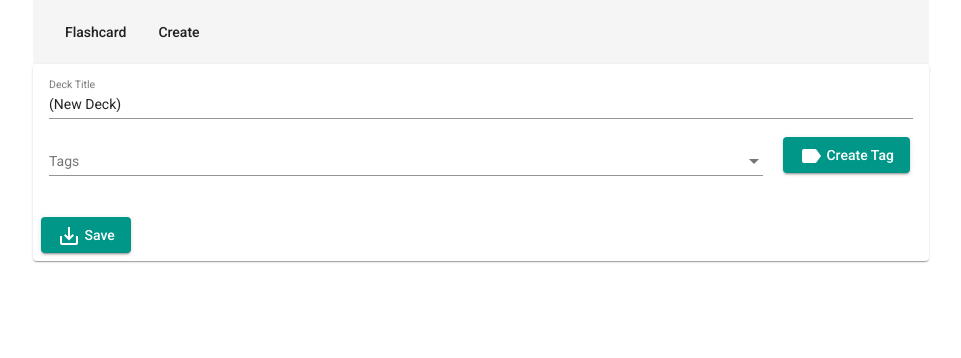
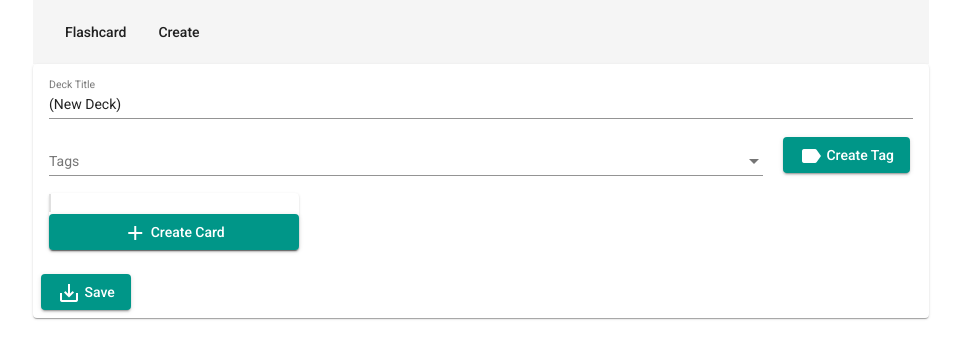
Before and after one commit to Hosch250/Flashcard, an Angular app in the folder Flashcard/ClientApp/: page /create in a window 1280 px wide. Shown: the top 358 px of the page, without its empty margins (159-1120 px from the left). Built offline with nearby package versions, Linux system fonts and the light colour scheme.

Commit message:
Next steps

```diff
--- a/Flashcard/ClientApp/src/app/create/create.component.html
+++ b/Flashcard/ClientApp/src/app/create/create.component.html
@@ -22,14 +22,14 @@
           </div>
         </div>
 
-        <!--<div fxLayout="{{ showSidebar ? 'row' : 'column' }}" fxLayoutGap="{{ showSidebar ? '20px' : '' }}">
+        <div fxLayout="{{ showSidebar ? 'row' : 'column' }}" fxLayoutGap="{{ showSidebar ? '20px' : '' }}">
           <div fxFlex="250px" *ngIf="showSidebar">
             <mat-card class="flashcard-list">
               <mat-card-content>
                 <div fxLayout="column">
                   <div fxFlex>
-                    <mat-button-toggle-group vertical [value]="selectedCard?.id || 0" (change)="setSelectedCard($event)">
-                      <mat-button-toggle *ngFor="let card of flashcardDeck?.cards" value="{{card.id}}" [checked]="card.id === selectedCard?.id">
+                    <mat-button-toggle-group vertical [value]="selectedCardId || 0" (change)="setSelectedCard($event)">
+                      <mat-button-toggle *ngFor="let card of form.get('cards').value" value="{{card.id}}" [checked]="card.id === selectedCardId">
                         {{card.label}}
                       </mat-button-toggle>
                     </mat-button-toggle-group>
@@ -43,6 +43,32 @@
               </mat-card-content>
             </mat-card>
           </div>
+
+          <div formArrayName="cards">
+            <div fxFlex *ngFor="let card of form.get('cards').controls; index as i" [formGroupName]="i">
+              <mat-card *ngIf="selectedCardId === i">
+                <mat-card-title>{{form.get('title').value}}</mat-card-title>
+                <mat-card-content>
+                  <mat-form-field>
+                    <input matInput placeholder="Card Label" formControlName="label" />
+                  </mat-form-field>
+                  <mat-form-field>
+                    <textarea matInput placeholder="Card Front" rows="4" formControlName="front"></textarea>
+                  </mat-form-field>
+                  <mat-form-field>
+                    <textarea matInput placeholder="Card Back" rows="4" formControlName="back"></textarea>
+                  </mat-form-field>
+                  <button mat-raised-button color="primary" id="delete-card" (click)="deleteCard()">
+                    <mat-icon>delete_outline</mat-icon> Delete Card
+                  </button>
+                </mat-card-content>
+              </mat-card>
+            </div>
+          </div>
+        </div>
+
+        <!--<div fxLayout="{{ showSidebar ? 'row' : 'column' }}" fxLayoutGap="{{ showSidebar ? '20px' : '' }}">
+
           <div fxFlex *ngIf="!showSidebar">
             <div fxLayout="row" class="card-select-selector">
               <div fxFlex="25px" class="menu-icon">
@@ -63,25 +89,6 @@
               </div>
             </div>
           </div>
-          <div fxFlex *ngIf="selectedCard">
-            <mat-card>
-              <mat-card-title>{{flashcardDeck?.title}}</mat-card-title>
-              <mat-card-content>
-                <mat-form-field>
-                  <input matInput placeholder="Card Label" [value]="selectedCard.label" (input)="selectedCard.label = $event.target.value" />
-                </mat-form-field>
-                <mat-form-field>
-                  <textarea matInput placeholder="Card Front" rows="4" [value]="selectedCard.front" (input)="selectedCard.front = $event.target.value"></textarea>
-                </mat-form-field>
-                <mat-form-field>
-                  <textarea matInput placeholder="Card Back" rows="4" [value]="selectedCard.back" (input)="selectedCard.back = $event.target.value"></textarea>
-                </mat-form-field>
-                <button mat-raised-button color="primary" id="delete-card" (click)="deleteCard()">
-                  <mat-icon>delete_outline</mat-icon> Delete Card
-                </button>
-              </mat-card-content>
-            </mat-card>
-          </div>
         </div>-->
       </mat-card-content>
       <mat-card-actions>
--- a/Flashcard/ClientApp/src/app/create/create.component.ts
+++ b/Flashcard/ClientApp/src/app/create/create.component.ts
@@ -4,7 +4,7 @@ import { find, remove, indexOf, findKey, includes, trim } from 'lodash';
 import { MatDialog, MatDialogRef } from '@angular/material/dialog';
 import { ActivatedRoute } from '@angular/router';
 import { BreakpointObserver, Breakpoints } from '@angular/cdk/layout';
-import { FormGroup, FormBuilder } from '@angular/forms';
+import { FormGroup, FormBuilder, FormArray } from '@angular/forms';
 
 @Component({
     selector: 'fcd-create',
@@ -54,13 +54,14 @@ export class CreateComponent implements OnInit {
         "(min-width: 1280px) and (orientation: landscape)": true
     };
 
+    public selectedCardId: number = undefined;
     public showSidebar = true;
     public form: FormGroup = this.fb.group({
         id: 0,
         title: '',
         cards: this.fb.array([]),
         tags: this.fb.array([])
-    });;
+    });
 
     constructor(private readonly fb: FormBuilder,
         private readonly flashcardDeckService: FlashcardDeckService,
@@ -69,35 +70,44 @@ export class CreateComponent implements OnInit {
         private readonly breakpointObserver: BreakpointObserver) {
     }
 
-    //public setSelectedCard(ev: any) {
-    //    var cardId = parseInt(ev.value);
-    //    this.selectedCard = find(this.flashcardDeck.cards, {id: cardId});
-    //}
+    public setSelectedCard(ev: any) {
+        this.selectedCardId = parseInt(ev.value);
+    }
 
-    //public addCard() {
-    //    this.flashcardDeck.cards.push({
-    //        id: this.flashcardDeck.cards.length,
-    //        label: '(New Card)',
-    //        front: '',
-    //        back: ''
-    //    });
+    public addCard() {
+        let cards = this.form.get('cards').value as FormArray;
+        cards.push(this.fb.group({
+            id: 0,
+            label: '(New Card)',
+            front: '',
+            back: ''
+        }));
 
-    //    this.selectedCard = this.flashcardDeck.cards[this.flashcardDeck.cards.length - 1];
-    //}
+        this.selectedCardId = cards.length;
 
-    //public deleteCard() {
-    //    let selectedIndex = indexOf(this.flashcardDeck.cards, this.selectedCard);
-    //    remove(this.flashcardDeck.cards, card => card.id === this.selectedCard.id);
+        //this.flashcardDeck.cards.push({
+        //    id: this.flashcardDeck.cards.length,
+        //    label: '(New Card)',
+        //    front: '',
+        //    back: ''
+        //});
 
-    //    if (this.flashcardDeck.cards.length === 0) {
-    //        this.selectedCard = null;
-    //    } else {
-    //        let newIndex = selectedIndex === 0
-    //            ? 0
-    //            : selectedIndex - 1;
-    //        this.selectedCard = this.flashcardDeck.cards[newIndex];
-    //    }
-    //}
+        //this.selectedCard = this.flashcardDeck.cards[this.flashcardDeck.cards.length - 1];
+    }
+
+    public deleteCard() {
+        //let selectedIndex = indexOf(this.flashcardDeck.cards, this.selectedCard);
+        //remove(this.flashcardDeck.cards, card => card.id === this.selectedCard.id);
+
+        //if (this.flashcardDeck.cards.length === 0) {
+        //    this.selectedCard = null;
+        //} else {
+        //    let newIndex = selectedIndex === 0
+        //        ? 0
+        //        : selectedIndex - 1;
+        //    this.selectedCard = this.flashcardDeck.cards[newIndex];
+        //}
+    }
 
     public saveDeck() {
         //this.flashcardDeckService.save(this.flashcardDeck).subscribe(data => {
@@ -123,10 +133,14 @@ export class CreateComponent implements OnInit {
                     this.form = this.fb.group({
                         id: data.id,
                         title: data.title,
-                        cards: this.fb.array(data.cards),
+                        cards: this.fb.array(data.cards.map(card => this.fb.group({
+                            id: card.id,
+                            label: card.label,
+                            front: card.front,
+                            back: card.back
+                        }))),
                         tags: this.fb.array(data.tags)
                     });
-                    console.log(this.form.get('tags').value);
                     this.allTags = data.tags;
                     //this.flashcardDeck = data;
                     //this.selectedCard = this.flashcardDeck.cards[0];
@@ -148,6 +162,11 @@ export class CreateComponent implements OnInit {
             this.showSidebar = this.breakpointsToShowSidebar[breakpoint];
         });
     }
+
+    public log(i) {
+        console.log("s: " + this.selectedCardId);
+        console.log("i: " + i);
+    }
 }
 
 @Component({
```
